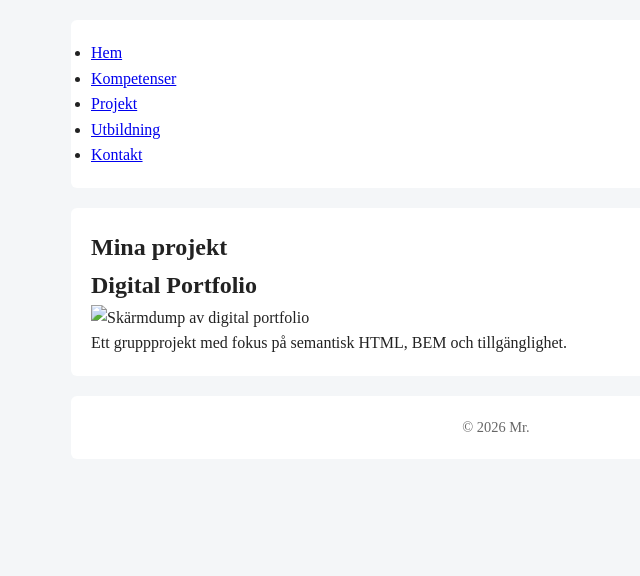
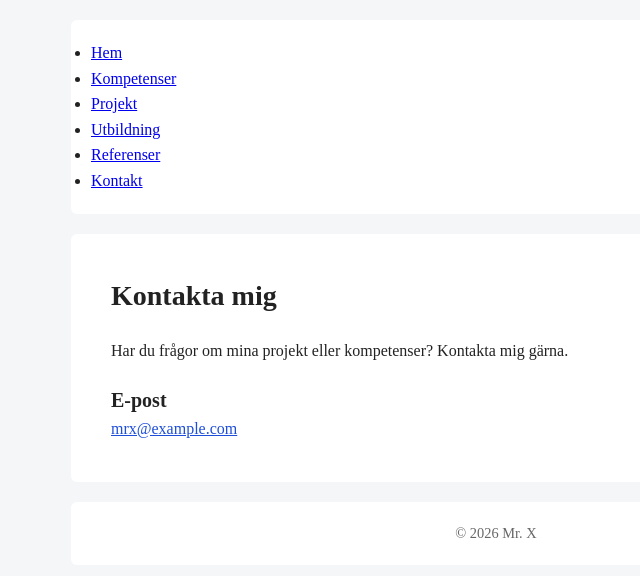
Before and after one commit to barreamin-ctrl/HTML-inl-mningsuppgift, a plain HTML site: page portfolio/kontakt.html in a window 1280 px wide. Shown: the whole page, without its empty margins (144-784 px from the left). Drawn offline with Linux system fonts and the light colour scheme; files that its build step writes are made by us from their sources.

Commit message:
Övriga gruppmedlemmar har uppdaterat kontaktsidan och referenssidan, förbättrat navigeringen, rättat BEM-strukturen och korrigerat sökvägen till CSS-filen.

```diff
--- a/portfolio/kontakt.html
+++ b/portfolio/kontakt.html
@@ -1,40 +1,56 @@
 <!DOCTYPE html>
 <html lang="sv">
+
 <head>
     <meta charset="UTF-8">
     <meta name="viewport" content="width=device-width, initial-scale=1.0">
-    <title>Projekt - Mr. Digital Portfolio</title>
-    <meta name="description" content="Tidigare projekt skapade av Mr. X.">
-    <link rel="stylesheet" href="css/style.css">
+    <title>Kontakt - Mr. Digital Portfolio</title>
+    <meta name="description" content="Kontaktuppgifter till Mr. X.">
+    <link rel="stylesheet" href="style.css">
     <script src="js/script.js" defer></script>
 </head>
+
 <body>
     <header class="site-header">
         <nav class="main-nav" aria-label="Huvudmeny">
             <ul class="main-nav__list">
-                <li class="main-nav__list"><a class="main-nav__link" href="index.html">Hem</a></li>
-                <li class="main-nav__item"><a class="main-nav__link" href="kompetenser.html">Kompetenser</a></li>
-                <li class="main-nav__item"><a class="main-nav__link main-navlink--active" href="projekt.html">Projekt</a></li>
-                <li class="main-nav__item"><a class="main-nav__link" href="utbildning.html">Utbildning</a></li>
-                <li class="main-nav__item"><a class="main-nav__link" href="kontakt.html">Kontakt</a></li>
+                <li class="main-nav__item">
+                    <a class="main-nav__link" href="index.html">Hem</a></li>
+                <li class="main-nav__item">
+                    <a class="main-nav__link" href="kompetenser.html">Kompetenser</a></li>
+                <li class="main-nav__item">
+                    <a class="main-nav__link" href="projekt.html">Projekt</a></li>
+                <li class="main-nav__item">
+                    <a class="main-nav__link" href="utbildning.html">Utbildning</a></li>
+                <li class="main-nav__item">
+                    <a class="main-nav__link" href="referenser.html">Referenser</a></li>
+                <li class="main-nav__item">
+                    <a class="main-nav__link main-nav__link--active" href="kontakt.html">Kontakt</a></li>
             </ul>
         </nav>
     </header>
 
     <main class="site-main">
-        <section class="projects">
-            <h1 class="projects__title">Mina projekt</h1>
+        <section class="contact">
+            <h1 class="contact__title">Kontakta mig</h1>
 
-            <article class="card">
-                <h2 class="card__title">Digital Portfolio</h2>
-                <img class="card__image" src="images/projekt1.jpg" alt="Skärmdump av digital portfolio" width="400" height="250">
-                <p class="card__text">Ett gruppprojekt med fokus på semantisk HTML, BEM och tillgänglighet.</p>
-            </article>
+            <p class="contact__text">
+                Har du frågor om mina projekt eller kompetenser?
+                Kontakta mig gärna.
+            </p>
+
+            <h2 class="contact__subtitle">E-post</h2>
+            <p class="contact__text">
+                <a class="contact__link" href="mailto:mrx@example.com">
+                    mrx@example.com
+                </a>
+            </p>
         </section>
     </main>
 
     <footer class="site-footer">
-        <p class="site-footer__text">&copy; 2026 Mr.</p>
+        <p class="site-footer__text">&copy; 2026 Mr. X</p>
     </footer>
 </body>
+
 </html>
--- a/portfolio/style.css
+++ b/portfolio/style.css
@@ -124,3 +124,27 @@ footer {
     font-size: 0.9rem;
     color: #666;
 }
+/* Kontaktsida */
+
+.contact {
+    padding: 20px;
+}
+
+.contact__title {
+    font-size: 28px;
+    margin-bottom: 20px;
+}
+
+.contact__subtitle {
+    font-size: 20px;
+    margin-top: 20px;
+}
+
+.contact__text {
+    line-height: 1.6;
+}
+
+.contact__link {
+    color: #1d4ed8;
+    text-decoration: underline;
+}
```
Also changed, not shown: portfolio/referenser.html (+19 -19 lines).
